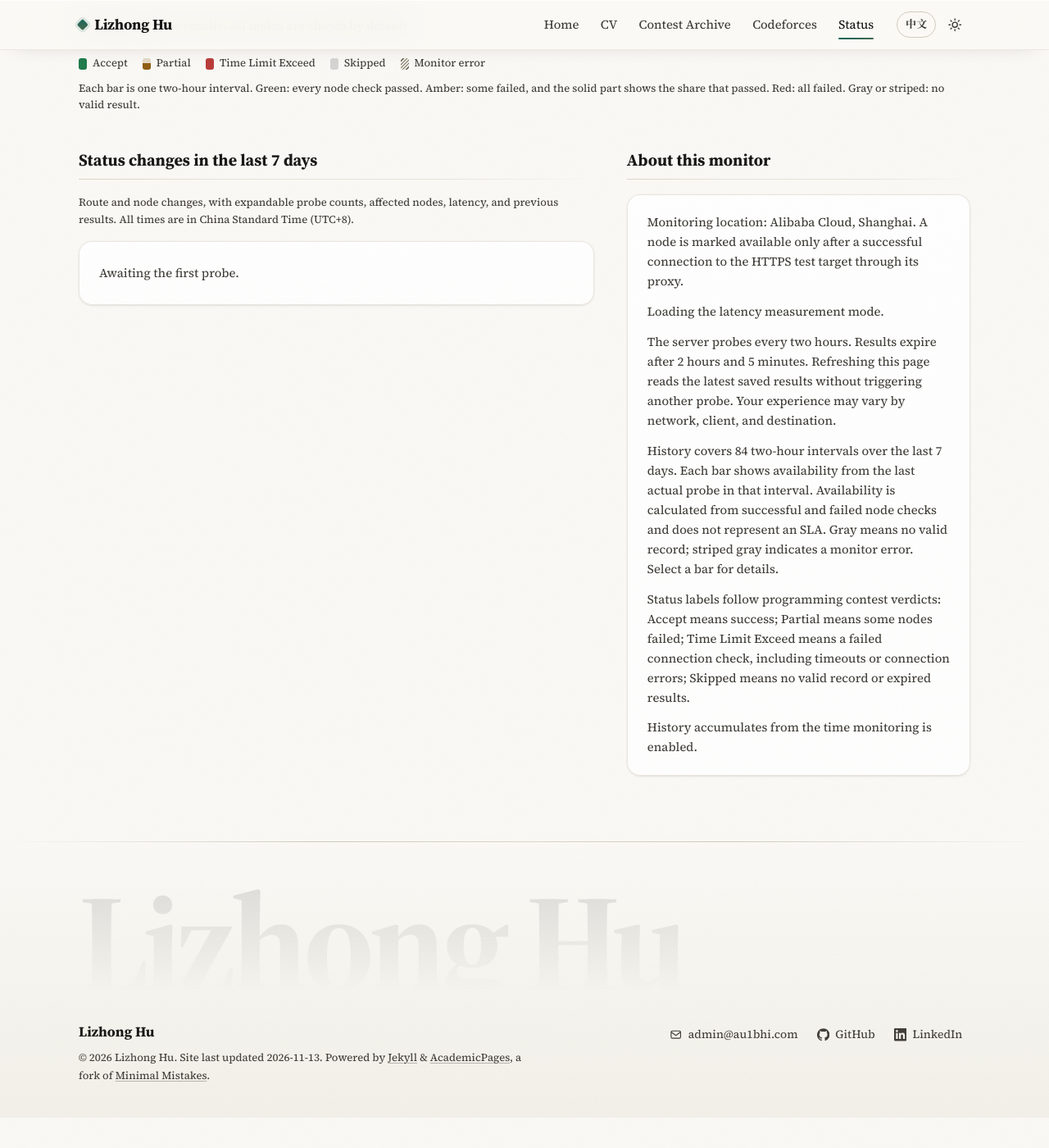
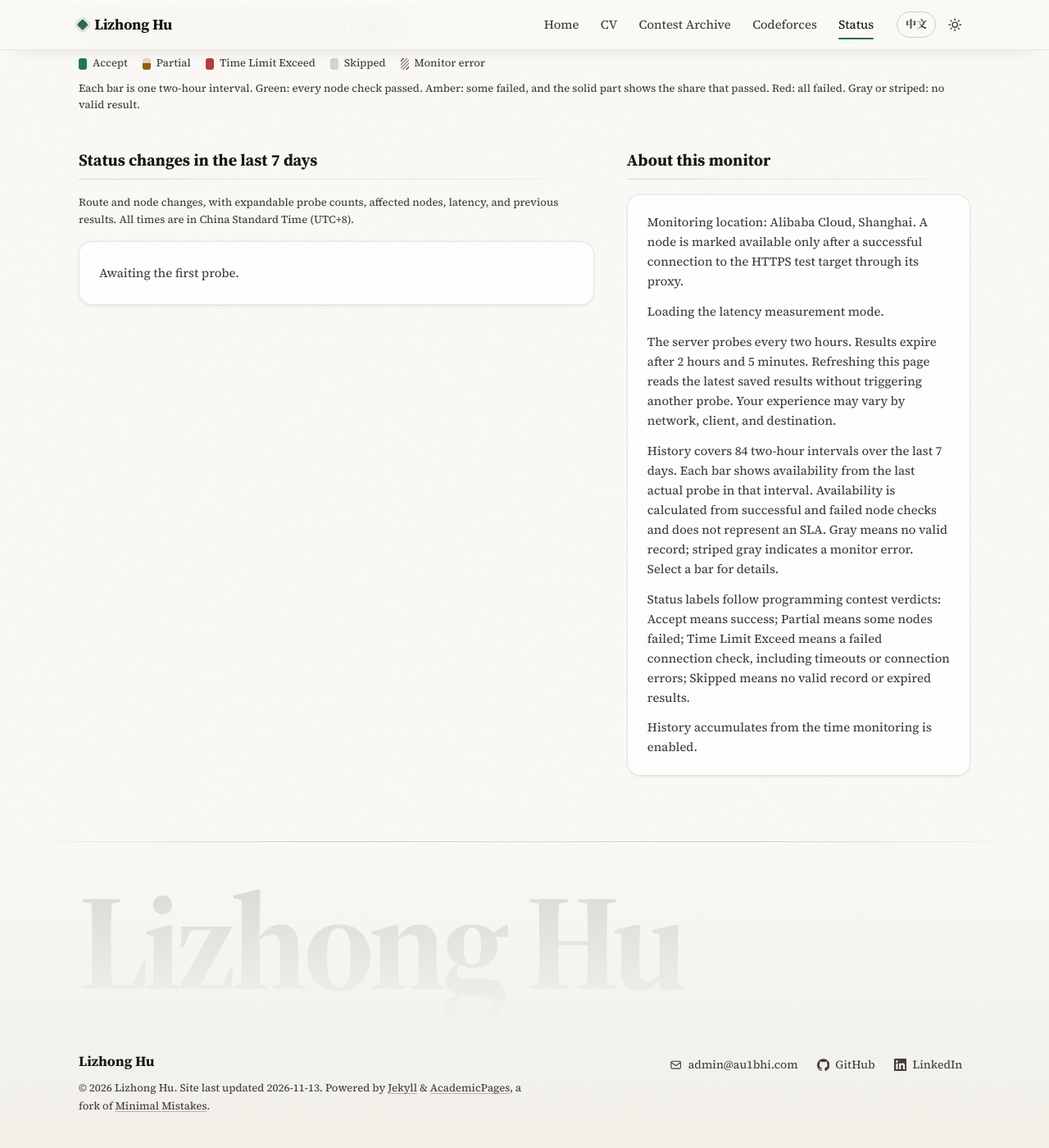
Before and after one commit to au1bhi/lzHu, a Jekyll site: the page built from _pages/status.html, in a window 1280 px wide and 1400 px high, scrolled down 812 px. Shown: the whole window at 82% size. Built offline with Jekyll 4.4.1, drawn with Linux system fonts in a browser that asks for light colours; before the commit the page ends 2175 px from its top, so only the background shows below that.

Commit message:
Stop clipping the descender of g in the footer wordmark and hero title
Co-Authored-By: Claude Sonnet 5.5 <noreply@anthropic.com>

```diff
--- a/_sass/_finish.scss
+++ b/_sass/_finish.scss
@@ -312,13 +312,15 @@ a.card,
 .hero__title .word {
   display: inline-block;
   overflow: hidden;
-  padding-bottom: 0.14em;
-  margin-bottom: -0.14em;
+  padding-bottom: 0.24em;
+  margin-bottom: -0.24em;
   vertical-align: bottom;
 }
 
 .hero__title .word > span {
   display: inline-block;
+  padding-bottom: 0.2em;
+  margin-bottom: -0.2em;
   animation: word-rise 1100ms var(--ease-soft) backwards;
   animation-delay: calc(120ms + var(--w, 0) * 70ms);
 }
@@ -539,14 +541,14 @@ a.card,
 .site-footer__wordmark {
   max-width: var(--w-page);
   margin: 0 auto !important;
-  padding: 3rem var(--gutter) 0;
+  padding: 3rem var(--gutter) 0.22em;
   color: transparent;
   font-size: clamp(3.5rem, 13vw, 10.5rem);
   font-weight: 700;
   line-height: 0.9;
   letter-spacing: -0.04em;
   white-space: nowrap;
-  background: linear-gradient(180deg, color-mix(in srgb, var(--ink) 16%, transparent), transparent 92%);
+  background: linear-gradient(180deg, color-mix(in srgb, var(--ink) 16%, transparent), transparent 96%);
   -webkit-background-clip: text;
   background-clip: text;
   user-select: none;
```
